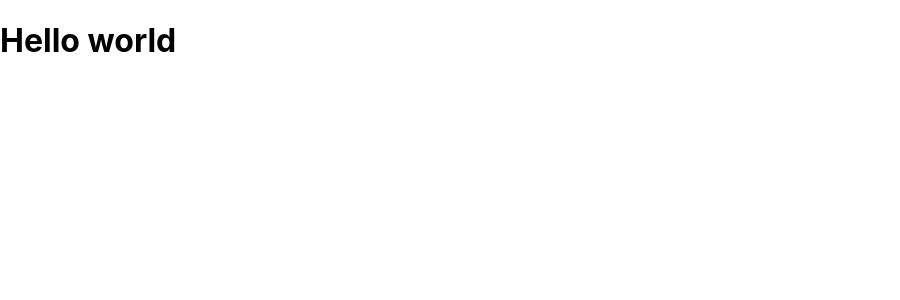
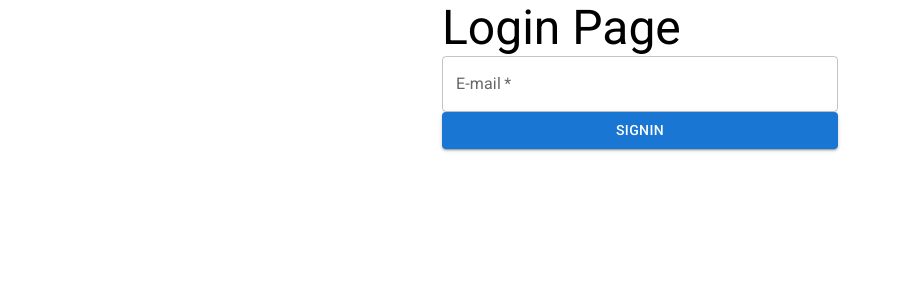
Before and after one commit to DaniloSouza19/contracts-management-app, a React (Vite) app: page / in a window 1280 px wide. Shown: the top 300 px of the page, without its empty margins (0-900 px from the left). Built offline with nearby package versions, Linux system fonts and the light colour scheme.

Commit message:
add Material UI | react-hook-form

```diff
--- a/index.html
+++ b/index.html
@@ -2,8 +2,16 @@
 <html lang="en">
   <head>
     <meta charset="UTF-8" />
-    <meta name="viewport" content="width=device-width, initial-scale=1.0" />
+    <meta name="viewport" content="initial-scale=1, width=device-width" />
     <title>Vite App</title>
+    <link
+      rel="stylesheet"
+      href="https://fonts.googleapis.com/css?family=Roboto:300,400,500,700&display=swap"
+    />
+    <link
+      rel="stylesheet"
+      href="https://fonts.googleapis.com/icon?family=Material+Icons"
+    />
   </head>
   <body>
     <div id="root"></div>
--- a/src/App.tsx
+++ b/src/App.tsx
@@ -1,7 +1,9 @@
+import { SignIn } from './pages/SignIn';
+
 export function App() {
   return (
     <div className="App">
-      <h1>Hello world</h1>
+      <SignIn />
     </div>
   );
 }
--- a/src/main.tsx
+++ b/src/main.tsx
@@ -2,6 +2,10 @@ import React from 'react';
 import ReactDOM from 'react-dom';
 import { App } from './App';
 import './index.css';
+import '@fontsource/roboto/300.css';
+import '@fontsource/roboto/400.css';
+import '@fontsource/roboto/500.css';
+import '@fontsource/roboto/700.css';
 
 ReactDOM.render(
   <React.StrictMode>
--- /dev/null
+++ b/src/pages/SignIn/index.tsx
@@ -0,0 +1,21 @@
+import { Button, Container, TextField, Typography } from '@mui/material';
+
+export function SignIn() {
+  return (
+    <Container component="main" maxWidth="xs">
+      <Typography variant="h3">Login Page</Typography>
+      <TextField
+        variant="outlined"
+        label="E-mail"
+        placeholder="E-mail"
+        id="email"
+        required
+        fullWidth
+        type="email"
+      />
+      <Button variant="contained" fullWidth>
+        SignIn
+      </Button>
+    </Container>
+  );
+}
--- /dev/null
+++ b/src/pages/SignIn/styles.ts
@@ -0,0 +1,4 @@
+import { Grid as GridMui } from '@mui/material';
+import styled from '@mui/styled-engine-sc';
+
+export const Grid = styled(GridMui)``;
```
Also changed, not shown: package.json (+9 -1 lines), 1 other file (tests, documents, lock files or other folders).
